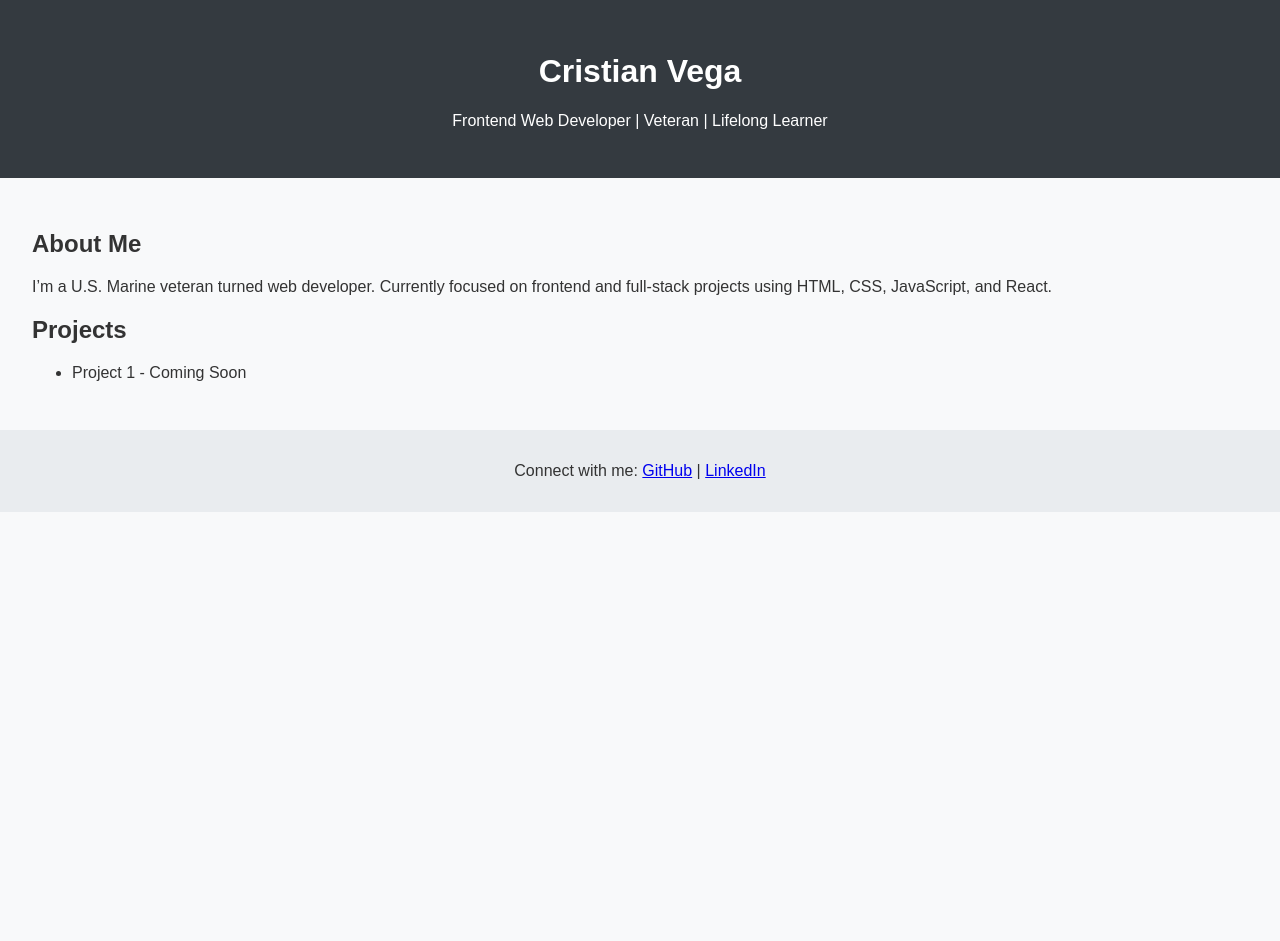
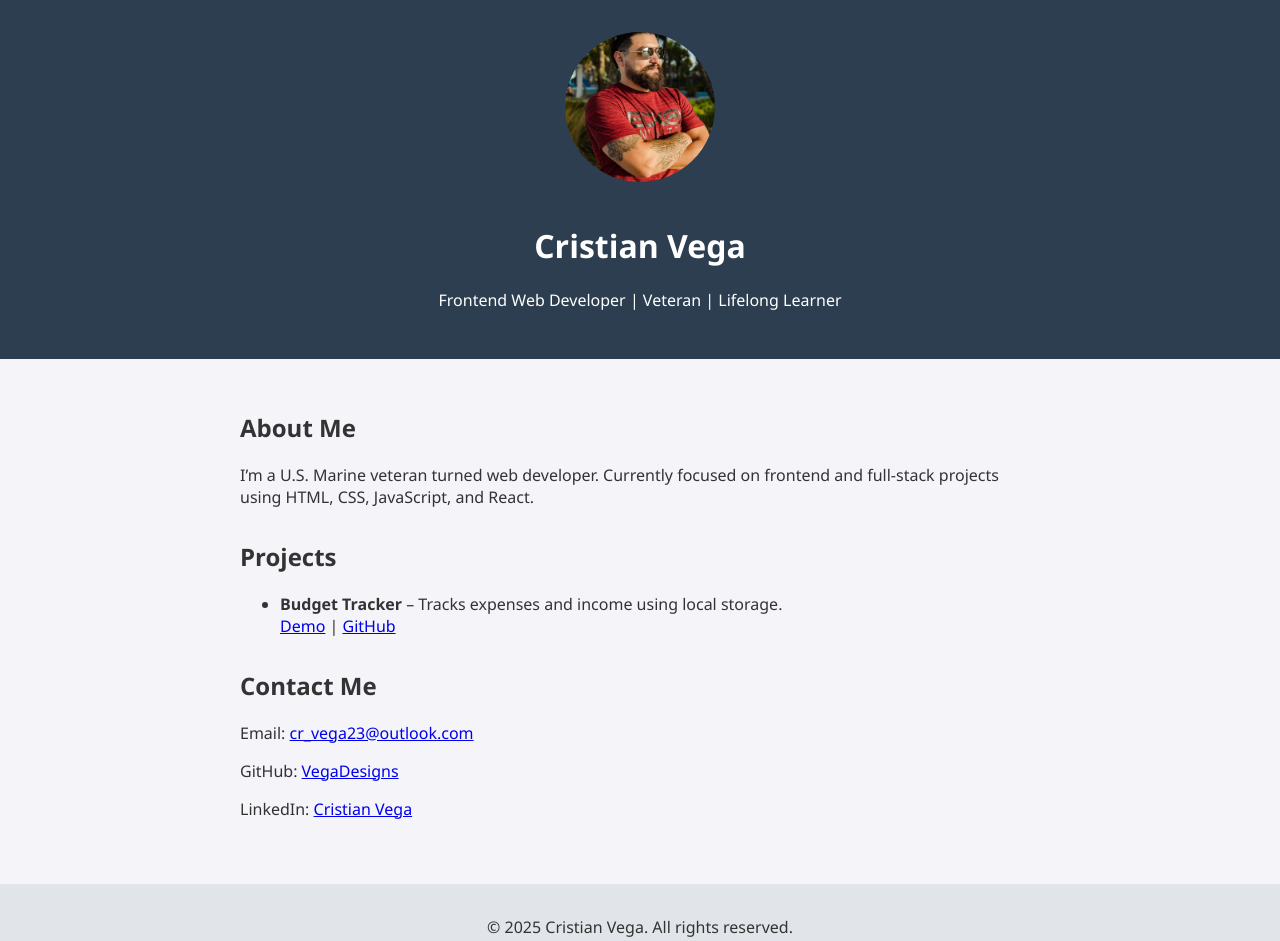
Before and after one commit to VegaDesigns/portfolio, a plain HTML site: page index.html in a window 1280 px wide. Before the commit the page ends 800 px from the top, so only its background shows below. Drawn offline with Linux system fonts and the light colour scheme.

Commit message:
update layout and added contact/project sections

```diff
--- a/index.html
+++ b/index.html
@@ -8,6 +8,7 @@
 </head>
 <body>
   <header>
+    <img src="profile.jpg" alt="Cristian Vega" style="width:150px; border-radius:50%;">
     <h1>Cristian Vega</h1>
     <p>Frontend Web Developer | Veteran | Lifelong Learner</p>
   </header>
@@ -19,12 +20,21 @@
     <section>
       <h2>Projects</h2>
       <ul>
-        <li>Project 1 - Coming Soon</li>
+        <li>
+          <strong>Budget Tracker</strong> – Tracks expenses and income using local storage.<br />
+          <a href="#">Demo</a> | <a href="#">GitHub</a>
+        </li>
       </ul>
+    </section>
+    <section>
+      <h2>Contact Me</h2>
+      <p>Email: <a href="mailto:cr_vega23@outlook.com">cr_vega23@outlook.com</a></p>
+      <p>GitHub: <a href="https://github.com/VegaDesigns">VegaDesigns</a></p>
+      <p>LinkedIn: <a href="https://www.linkedin.com/in/cristian-vega-83a81914b/">Cristian Vega</a></p>
     </section>
   </main>
   <footer>
-    <p>Connect with me: <a href="https://github.com/VegaDesigns">GitHub</a> | <a href="https://www.linkedin.com/in/cristian-vega-83a81914b/">LinkedIn</a></p>
+    <p>© 2025 Cristian Vega. All rights reserved.</p>
   </footer>
 </body>
 </html>
--- a/style.css
+++ b/style.css
@@ -1,24 +1,34 @@
 body {
-  font-family: Arial, sans-serif;
+  font-family: 'Segoe UI', Tahoma, Geneva, Verdana, sans-serif;
   margin: 0;
   padding: 0;
-  background-color: #f8f9fa;
+  background-color: #f4f4f9;
   color: #333;
 }
 
 header {
-  background-color: #343a40;
+  background-color: #2c3e50;
   color: #fff;
   padding: 2rem;
   text-align: center;
 }
 
+header img {
+  margin-bottom: 1rem;
+}
+
 main {
   padding: 2rem;
+  max-width: 800px;
+  margin: auto;
+}
+
+section {
+  margin-bottom: 2rem;
 }
 
 footer {
   text-align: center;
   padding: 1rem;
-  background-color: #e9ecef;
+  background-color: #e1e4e8;
 }
```
Also changed, not shown: profile.jpg (added).
